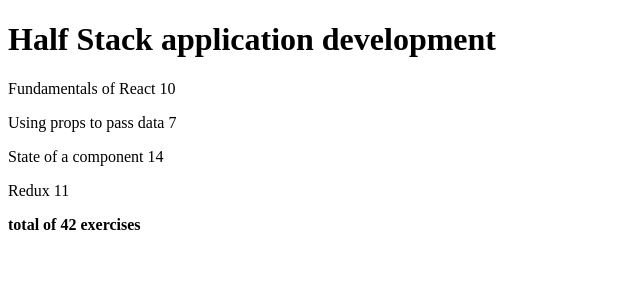
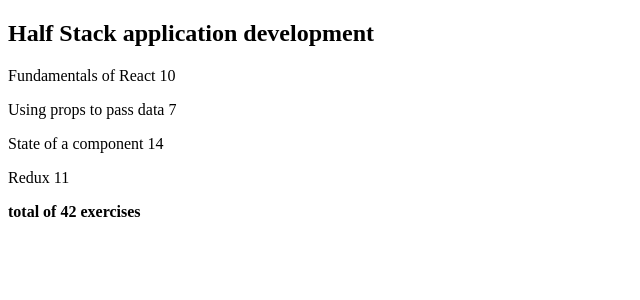
Before and after one commit to johokorie/fullstack-open-2025, a React (Vite) app in the folder part2/courseinfo/: page / in a window 1280 px wide. Shown: the top 300 px of the page, without its empty margins (0-640 px from the left). Built offline with nearby package versions, Linux system fonts and the light colour scheme.

Commit message:
Submission: Exercise 2.3 Part 2

```diff
--- a/part2/courseinfo/src/components/Content.jsx
+++ b/part2/courseinfo/src/components/Content.jsx
@@ -7,7 +7,7 @@
 				<Part key={part.id} parts={part.name} exercises={part.exercises} />
 			))}
 			<Total
-				exercises={parts}
+				parts={parts}
 			/>
 		</div>
 	);
--- a/part2/courseinfo/src/components/Header.jsx
+++ b/part2/courseinfo/src/components/Header.jsx
@@ -1,5 +1,5 @@
 const Header = ({ course }) => {
-	return <h1>{course.name}</h1>;
+	return <h2>{course.name}</h2>;
 };
 
 export default Header;
--- a/part2/courseinfo/src/components/Total.jsx
+++ b/part2/courseinfo/src/components/Total.jsx
@@ -1,5 +1,5 @@
-const Total = ({ exercises }) => {
-    const total = exercises.reduce((sum, exercises) => sum + exercises.exercises, 0);
+const Total = ({ parts }) => {
+    const total = parts.reduce((sum, parts) => sum + parts.exercises, 0);
   return (
 		<div>
 			<strong>total of {total} exercises</strong>
```
